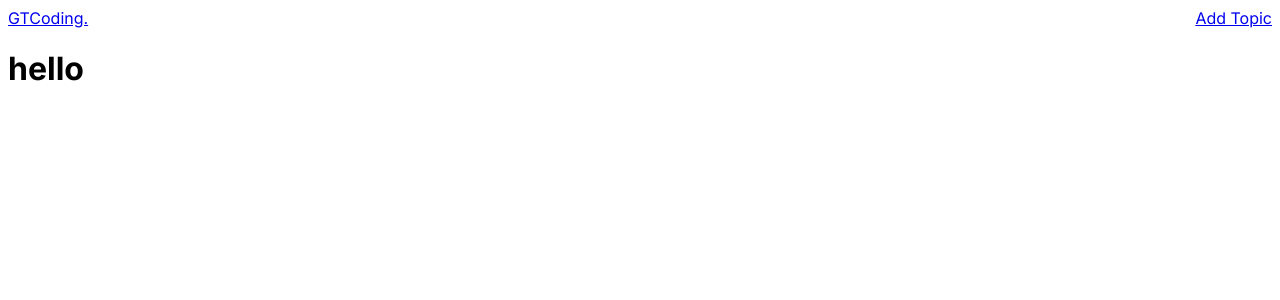
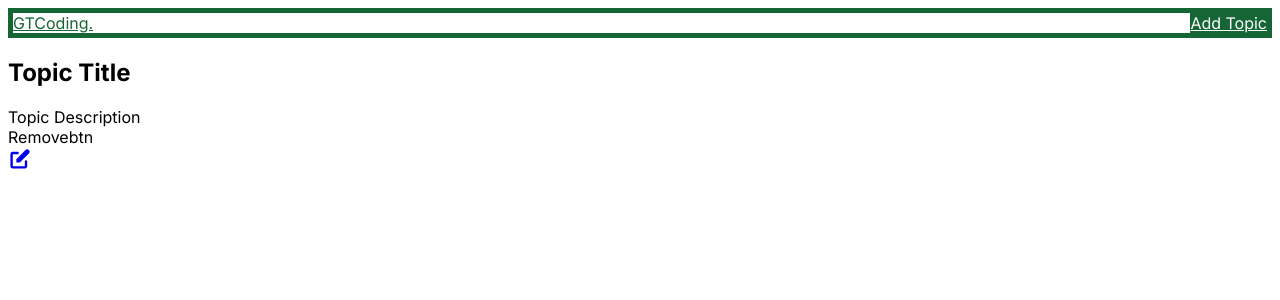
Before and after one commit to md-sakib-chowdhury/Crud, a Next.js app: page / in a window 1280 px wide. Shown: the top 300 px of the page. Built offline with nearby package versions, Linux system fonts and the light colour scheme.

Commit message:
2nd commit

```diff
--- a/app/components/Navbar.jsx
+++ b/app/components/Navbar.jsx
@@ -1,15 +1,43 @@
+// import Link from "next/link";
+
+// export default function Navbar() {
+//   return (
+//     <nav className="flex justify-between items-center bg-slate-800 px-8 py-3">
+//       <Link className="text-white font-bold" href={"/"}>
+//         GTCoding.
+//       </Link>
+
+//       <Link className="bg-white p-2" href={"/addTopic"}>
+//         Add Topic
+//       </Link>
+//     </nav>
+//   );
+// }
 import Link from "next/link";
 
 export default function Navbar() {
   return (
-    <nav className="flex justify-between items-center bg-slate-800 px-8 py-3">
-      <Link className="text-white font-bold" href={"/"}>
-        GTCoding.
-      </Link>
+    <nav style={{backgroundColor: 'white', border: '5px solid #166534'}}>
+      <div className="max-w-7xl mx-auto flex justify-between items-center px-10 py-5">
 
-      <Link className="bg-white p-2" href={"/addTopic"}>
-        Add Topic
-      </Link>
+        {/* Brand */}
+        <Link
+          style={{color: '#166534'}}
+          className="text-2xl font-bold"
+          href="/"
+        >
+          GTCoding.
+        </Link>
+
+        {/* Button */}
+        <Link
+          style={{backgroundColor: '#166534', color: 'white'}}
+          className="px-6 py-2.5 rounded-md font-semibold"
+          href="/addTopic"
+        >
+          Add Topic
+        </Link>
+      </div>
     </nav>
   );
 }
--- /dev/null
+++ b/app/components/Removebtn.jsx
@@ -0,0 +1,7 @@
+export default function Removebtn ()
+{
+    return <div>
+        Removebtn
+    </div>
+
+}
--- a/app/components/TopicsList.jsx
+++ b/app/components/TopicsList.jsx
@@ -0,0 +1,22 @@
+import Link from "next/link";
+import RemoveBtn from "./Removebtn";
+import { HiPencilAlt } from "react-icons/hi";
+
+export default function TopicsList() {
+  return (
+    <>
+      <div>
+        <div>
+          <h2>Topic Title</h2>
+          <div>Topic Description</div>
+        </div>
+        <div>
+          <RemoveBtn />
+          <Link href={"/editTopic/123"}>
+            <HiPencilAlt size={24} />
+          </Link>
+        </div>
+      </div>
+    </>
+  );
+}
--- a/app/page.tsx
+++ b/app/page.tsx
@@ -1,11 +1,7 @@
-import Image from "next/image";
+import TopicsList from "./components/TopicsList"
 
 export default function Home() {
- return(
- <div>
+ return <TopicsList />;
 
-    <h1>hello</h1>
 
- </div>
- );
 }
--- a/package.json
+++ b/package.json
@@ -11,7 +11,8 @@
   "dependencies": {
     "next": "16.1.6",
     "react": "19.2.3",
-    "react-dom": "19.2.3"
+    "react-dom": "19.2.3",
+    "react-icons": "^5.5.0"
   },
   "devDependencies": {
     "@tailwindcss/postcss": "^4",
```
Also changed, not shown: 1 other file (tests, documents, lock files or other folders).
